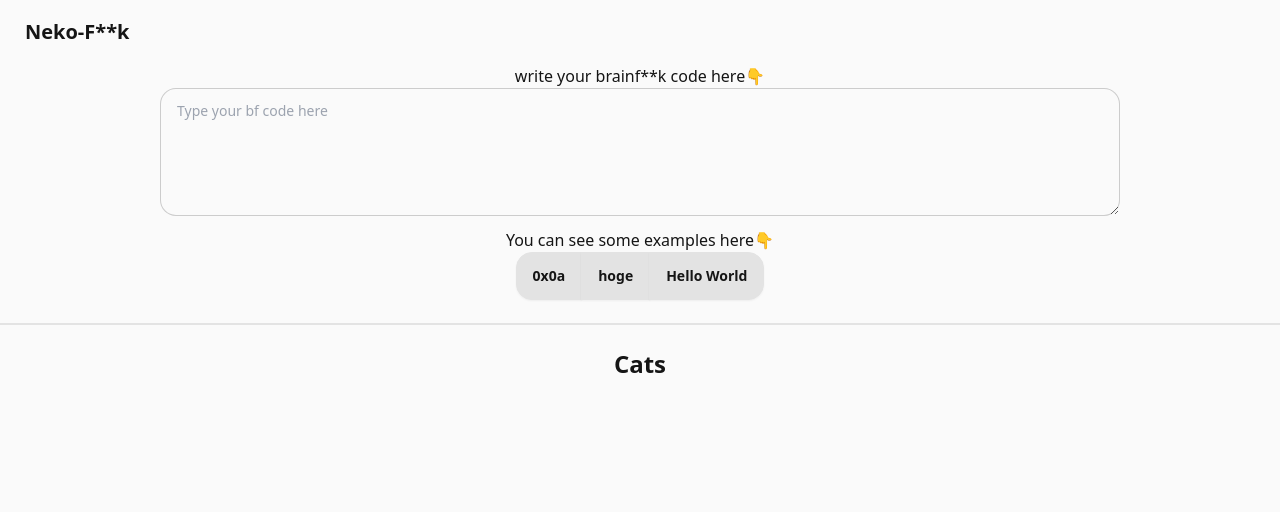
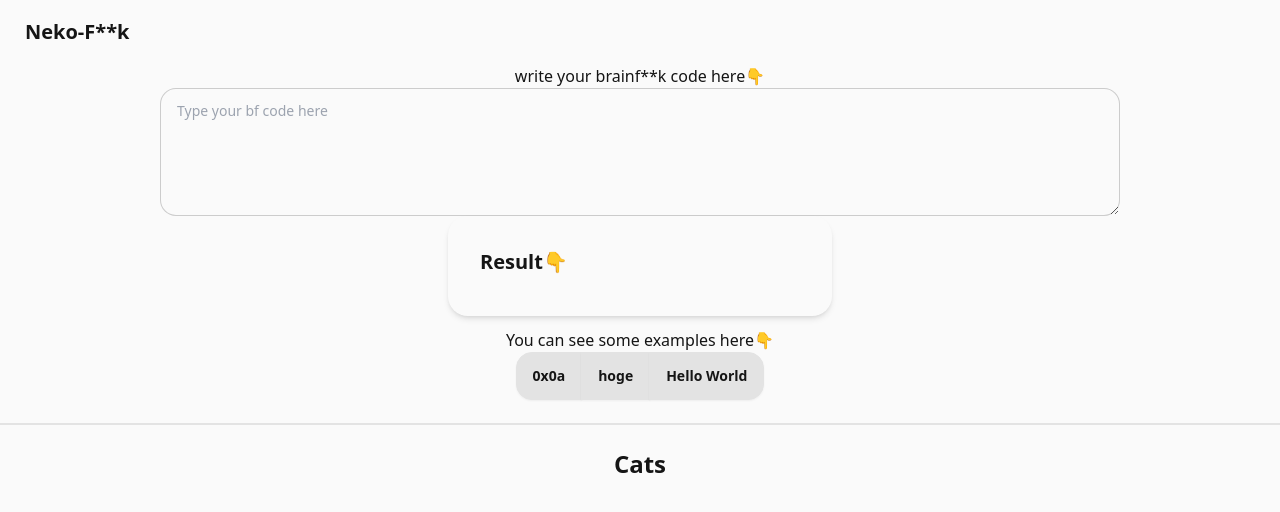
Before and after one commit to ryoppippi/neko-fuck, a SvelteKit app: page / in a window 1280 px wide. Shown: the top 512 px of the page. Built offline with nearby package versions, Linux system fonts and the light colour scheme; what @core/unknownutil would draw is missing.

Commit message:
fix result view

```diff
--- a/src/routes/+page.svelte
+++ b/src/routes/+page.svelte
@@ -90,9 +90,7 @@
 		</div>
 
 		<div>
-			{#if bfResult != ''}
-				<BfResultView {bfResult} />
-			{/if}
+			<BfResultView {bfResult} />
 		</div>
 
 		<article class="grid place-items-center pt-3">
--- a/src/routes/BfResultView.svelte
+++ b/src/routes/BfResultView.svelte
@@ -7,10 +7,12 @@
 </script>
 
 <div class="flex justify-center">
-	<div>
-		<p>Result👇</p>
-		<p class="whitespace-pre-line text-2xl font-bold">
-			{convertChar(bfResult)}
-		</p>
+	<div class="card w-96 shadow-md">
+		<div class="card-body">
+			<h2 class="card-title">Result👇</h2>
+			<p class="f whitespace-pre-line rounded-box text-2xl font-bold">
+				{convertChar(bfResult)}
+			</p>
+		</div>
 	</div>
 </div>
```
